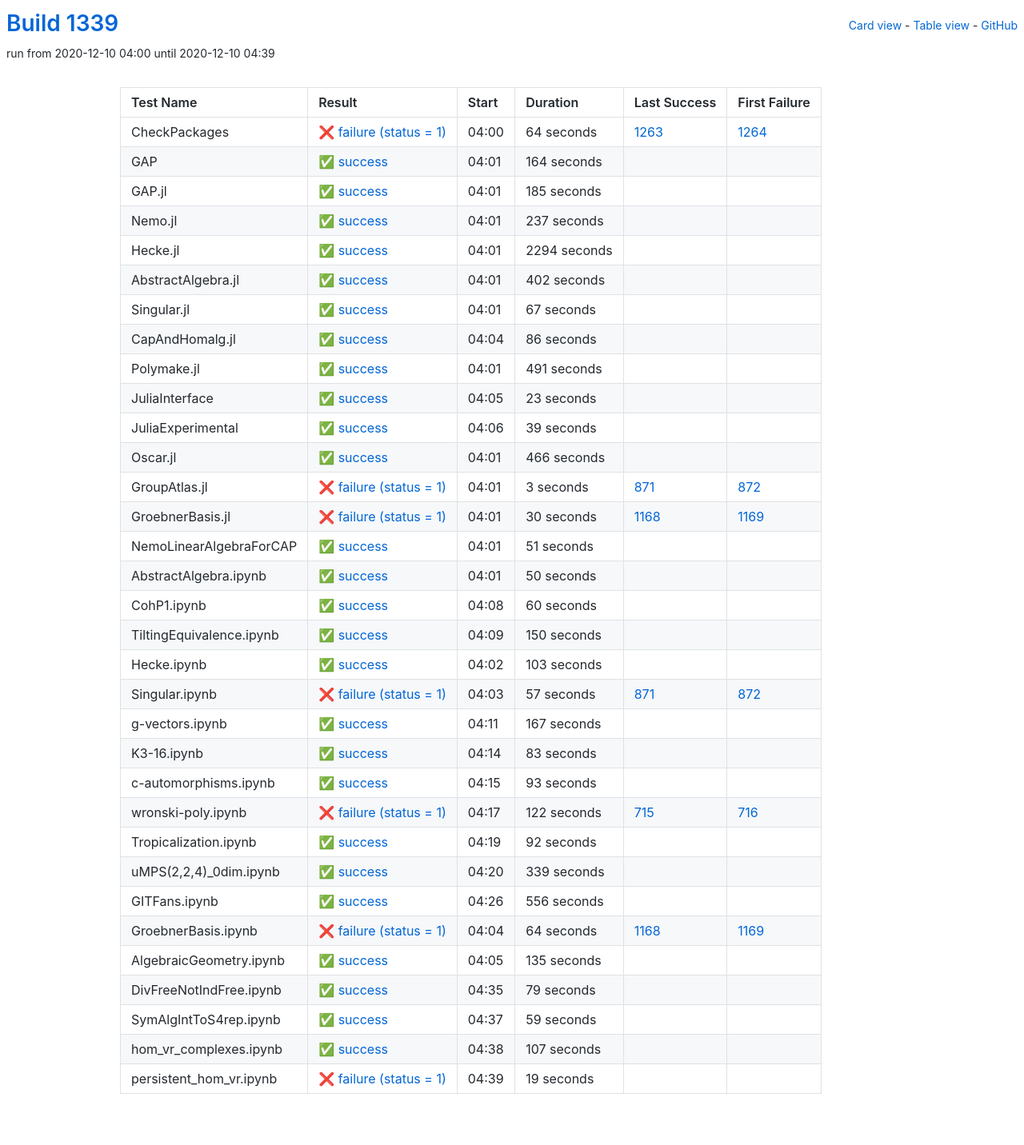
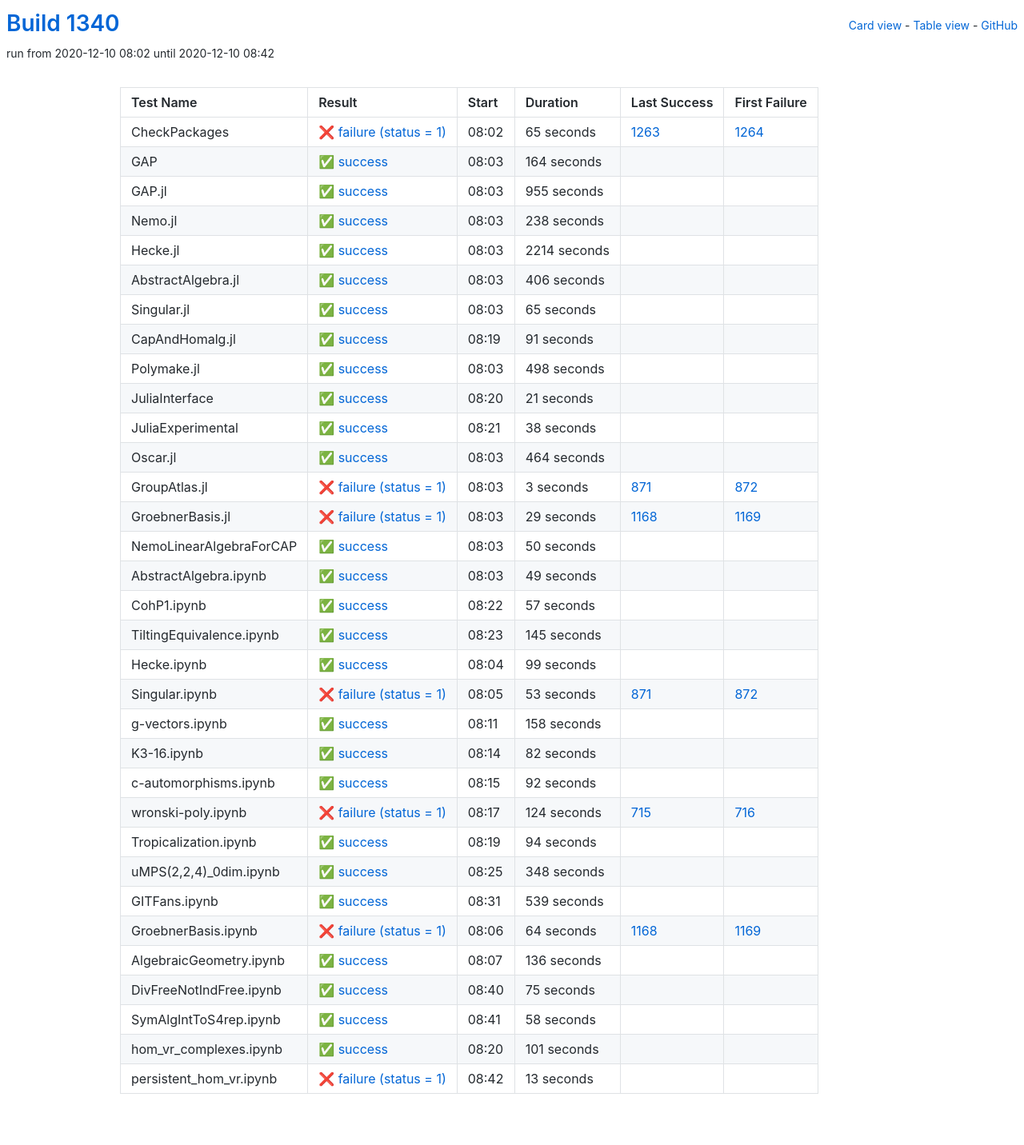
Before and after one commit to oscar-system/oscar-ci-status-stable, a Jekyll site: the page built from table.html, in a window 1280 px wide. Shown: the whole page at 80% size. Built offline with Jekyll 4.4.1, drawn with Linux system fonts in a browser that asks for light colours.

Commit message:
Build #1340

```diff
--- a/_data/ci.yml
+++ b/_data/ci.yml
@@ -1,6 +1,6 @@
 ---
-build: 1339
-build_url: https://oscarci.mathematik.uni-kl.de/job/oscar-stable/1339/
+build: 1340
+build_url: https://oscarci.mathematik.uni-kl.de/job/oscar-stable/1340/
 job: oscar-stable
 organization: oscar-system
 repo: oscar-ci-status-stable
@@ -8,20 +8,20 @@ repourl: https://github.com/oscar-system/oscar-ci-status-stable
 tests:
 - name: CheckPackages
   id: checkpackages
-  log: https://oscarci.mathematik.uni-kl.de/job/oscar-stable/1339/artifact/logs/build-1339/CheckPackages.log
-  start: 2020-12-10 04:00
+  log: https://oscarci.mathematik.uni-kl.de/job/oscar-stable/1340/artifact/logs/build-1340/CheckPackages.log
+  start: 2020-12-10 08:02
   success: false
   exitcode: 1
   status: failure
-  duration: 64
+  duration: 65
   last_success: 1263
   last_success_url: https://oscarci.mathematik.uni-kl.de/job/oscar-stable/1263/
   first_failure: 1264
   first_failure_url: https://oscarci.mathematik.uni-kl.de/job/oscar-stable/1264/
 - name: GAP
   id: gap
-  log: https://oscarci.mathematik.uni-kl.de/job/oscar-stable/1339/artifact/logs/build-1339/GAP.log
-  start: 2020-12-10 04:01
+  log: https://oscarci.mathematik.uni-kl.de/job/oscar-stable/1340/artifact/logs/build-1340/GAP.log
+  start: 2020-12-10 08:03
   success: true
   exitcode: 0
   status: success
@@ -32,128 +32,128 @@ tests:
   first_failure_url:
 - name: GAP.jl
   id: gap-jl
-  log: https://oscarci.mathematik.uni-kl.de/job/oscar-stable/1339/artifact/logs/build-1339/GAP.jl.log
-  start: 2020-12-10 04:01
+  log: https://oscarci.mathematik.uni-kl.de/job/oscar-stable/1340/artifact/logs/build-1340/GAP.jl.log
+  start: 2020-12-10 08:03
   success: true
   exitcode: 0
   status: success
-  duration: 185
+  duration: 955
   last_success: false
   last_success_url:
   first_failure: false
   first_failure_url:
 - name: Nemo.jl
   id: nemo-jl
-  log: https://oscarci.mathematik.uni-kl.de/job/oscar-stable/1339/artifact/logs/build-1339/Nemo.jl.log
-  start: 2020-12-10 04:01
+  log: https://oscarci.mathematik.uni-kl.de/job/oscar-stable/1340/artifact/logs/build-1340/Nemo.jl.log
+  start: 2020-12-10 08:03
   success: true
   exitcode: 0
   status: success
-  duration: 237
+  duration: 238
   last_success: false
   last_success_url:
   first_failure: false
   first_failure_url:
 - name: Hecke.jl
   id: hecke-jl
-  log: https://oscarci.mathematik.uni-kl.de/job/oscar-stable/1339/artifact/logs/build-1339/Hecke.jl.log
-  start: 2020-12-10 04:01
+  log: https://oscarci.mathematik.uni-kl.de/job/oscar-stable/1340/artifact/logs/build-1340/Hecke.jl.log
+  start: 2020-12-10 08:03
   success: true
   exitcode: 0
   status: success
-  duration: 2294
+  duration: 2214
   last_success: false
   last_success_url:
   first_failure: false
   first_failure_url:
 - name: AbstractAlgebra.jl
   id: abstractalgebra-jl
-  log: https://oscarci.mathematik.uni-kl.de/job/oscar-stable/1339/artifact/logs/build-1339/AbstractAlgebra.jl.log
-  start: 2020-12-10 04:01
+  log: https://oscarci.mathematik.uni-kl.de/job/oscar-stable/1340/artifact/logs/build-1340/AbstractAlgebra.jl.log
+  start: 2020-12-10 08:03
   success: true
   exitcode: 0
   status: success
-  duration: 402
+  duration: 406
   last_success: false
   last_success_url:
   first_failure: false
   first_failure_url:
 - name: Singular.jl
   id: singular-jl
-  log: https://oscarci.mathematik.uni-kl.de/job/oscar-stable/1339/artifact/logs/build-1339/Singular.jl.log
-  start: 2020-12-10 04:01
+  log: https://oscarci.mathematik.uni-kl.de/job/oscar-stable/1340/artifact/logs/build-1340/Singular.jl.log
+  start: 2020-12-10 08:03
   success: true
   exitcode: 0
   status: success
-  duration: 67
+  duration: 65
   last_success: false
   last_success_url:
   first_failure: false
   first_failure_url:
 - name: CapAndHomalg.jl
   id: capandhomalg-jl
-  log: https://oscarci.mathematik.uni-kl.de/job/oscar-stable/1339/artifact/logs/build-1339/CapAndHomalg.jl.log
-  start: 2020-12-10 04:04
+  log: https://oscarci.mathematik.uni-kl.de/job/oscar-stable/1340/artifact/logs/build-1340/CapAndHomalg.jl.log
+  start: 2020-12-10 08:19
   success: true
   exitcode: 0
   status: success
-  duration: 86
+  duration: 91
   last_success: false
   last_success_url:
   first_failure: false
   first_failure_url:
 - name: Polymake.jl
   id: polymake-jl
-  log: https://oscarci.mathematik.uni-kl.de/job/oscar-stable/1339/artifact/logs/build-1339/Polymake.jl.log
-  start: 2020-12-10 04:01
+  log: https://oscarci.mathematik.uni-kl.de/job/oscar-stable/1340/artifact/logs/build-1340/Polymake.jl.log
+  start: 2020-12-10 08:03
   success: true
   exitcode: 0
   status: success
-  duration: 491
+  duration: 498
   last_success: false
   last_success_url:
   first_failure: false
   first_failure_url:
 - name: JuliaInterface
   id: juliainterface
-  log: https://oscarci.mathematik.uni-kl.de/job/oscar-stable/1339/artifact/logs/build-1339/JuliaInterface.log
-  start: 2020-12-10 04:05
+  log: https://oscarci.mathematik.uni-kl.de/job/oscar-stable/1340/artifact/logs/build-1340/JuliaInterface.log
+  start: 2020-12-10 08:20
   success: true
   exitcode: 0
   status: success
-  duration: 23
+  duration: 21
   last_success: false
   last_success_url:
   first_failure: false
   first_failure_url:
 - name: JuliaExperimental
   id: juliaexperimental
-  log: https://oscarci.mathematik.uni-kl.de/job/oscar-stable/1339/artifact/logs/build-1339/JuliaExperimental.log
-  start: 2020-12-10 04:06
+  log: https://oscarci.mathematik.uni-kl.de/job/oscar-stable/1340/artifact/logs/build-1340/JuliaExperimental.log
+  start: 2020-12-10 08:21
   success: true
   exitcode: 0
   status: success
-  duration: 39
+  duration: 38
   last_success: false
   last_success_url:
   first_failure: false
   first_failure_url:
 - name: Oscar.jl
   id: oscar-jl
-  log: https://oscarci.mathematik.uni-kl.de/job/oscar-stable/1339/artifact/logs/build-1339/Oscar.jl.log
-  start: 2020-12-10 04:01
+  log: https://oscarci.mathematik.uni-kl.de/job/oscar-stable/1340/artifact/logs/build-1340/Oscar.jl.log
+  start: 2020-12-10 08:03
   success: true
   exitcode: 0
   status: success
-  duration: 466
+  duration: 464
   last_success: false
   last_success_url:
   first_failure: false
   first_failure_url:
 - name: GroupAtlas.jl
   id: groupatlas-jl
-  log: https://oscarci.mathematik.uni-kl.de/job/oscar-stable/1339/artifact/logs/build-1339/GroupAtlas.jl.log
-  start: 2020-12-10 04:01
+  log: https://oscarci.mathematik.uni-kl.de/job/oscar-stable/1340/artifact/logs/build-1340/GroupAtlas.jl.log
+  start: 2020-12-10 08:03
   success: false
   exitcode: 1
   status: failure
@@ -164,32 +164,20 @@ tests:
   first_failure_url: https://oscarci.mathematik.uni-kl.de/job/oscar-stable/872/
 - name: GroebnerBasis.jl
   id: groebnerbasis-jl
-  log: https://oscarci.mathematik.uni-kl.de/job/oscar-stable/1339/artifact/logs/build-1339/GroebnerBasis.jl.log
-  start: 2020-12-10 04:01
+  log: https://oscarci.mathematik.uni-kl.de/job/oscar-stable/1340/artifact/logs/build-1340/GroebnerBasis.jl.log
+  start: 2020-12-10 08:03
   success: false
   exitcode: 1
   status: failure
-  duration: 30
+  duration: 29
   last_success: 1168
   last_success_url: https://oscarci.mathematik.uni-kl.de/job/oscar-stable/1168/
   first_failure: 1169
   first_failure_url: https://oscarci.mathematik.uni-kl.de/job/oscar-stable/1169/
 - name: NemoLinearAlgebraForCAP
   id: nemolinearalgebraforcap
-  log: https://oscarci.mathematik.uni-kl.de/job/oscar-stable/1339/artifact/logs/build-1339/NemoLinearAlgebraForCAP.log
-  start: 2020-12-10 04:01
-  success: true
-  exitcode: 0
-  status: success
-  duration: 51
-  last_success: false
-  last_success_url:
-  first_failure: false
-  first_failure_url:
-- name: AbstractAlgebra.ipynb
-  id: abstractalgebra-ipynb
-  log: https://oscarci.mathematik.uni-kl.de/job/oscar-stable/1339/artifact/logs/build-1339/AbstractAlgebra.ipynb.log
-  start: 2020-12-10 04:01
+  log: https://oscarci.mathematik.uni-kl.de/job/oscar-stable/1340/artifact/logs/build-1340/NemoLinearAlgebraForCAP.log
+  start: 2020-12-10 08:03
   success: true
   exitcode: 0
   status: success
@@ -198,106 +186,94 @@ tests:
   last_success_url:
   first_failure: false
   first_failure_url:
-- name: CohP1.ipynb
-  id: cohp1-ipynb
-  log: https://oscarci.mathematik.uni-kl.de/job/oscar-stable/1339/artifact/logs/build-1339/CohP1.ipynb.log
-  start: 2020-12-10 04:08
+- name: AbstractAlgebra.ipynb
+  id: abstractalgebra-ipynb
+  log: https://oscarci.mathematik.uni-kl.de/job/oscar-stable/1340/artifact/logs/build-1340/AbstractAlgebra.ipynb.log
+  start: 2020-12-10 08:03
   success: true
   exitcode: 0
   status: success
-  duration: 60
+  duration: 49
+  last_success: false
+  last_success_url:
+  first_failure: false
+  first_failure_url:
+- name: CohP1.ipynb
+  id: cohp1-ipynb
+  log: https://oscarci.mathematik.uni-kl.de/job/oscar-stable/1340/artifact/logs/build-1340/CohP1.ipynb.log
+  start: 2020-12-10 08:22
+  success: true
+  exitcode: 0
+  status: success
+  duration: 57
   last_success: false
   last_success_url:
   first_failure: false
   first_failure_url:
 - name: TiltingEquivalence.ipynb
   id: tiltingequivalence-ipynb
-  log: https://oscarci.mathematik.uni-kl.de/job/oscar-stable/1339/artifact/logs/build-1339/TiltingEquivalence.ipynb.log
-  start: 2020-12-10 04:09
+  log: https://oscarci.mathematik.uni-kl.de/job/oscar-stable/1340/artifact/logs/build-1340/TiltingEquivalence.ipynb.log
+  start: 2020-12-10 08:23
   success: true
   exitcode: 0
   status: success
-  duration: 150
+  duration: 145
   last_success: false
   last_success_url:
   first_failure: false
   first_failure_url:
 - name: Hecke.ipynb
   id: hecke-ipynb
-  log: https://oscarci.mathematik.uni-kl.de/job/oscar-stable/1339/artifact/logs/build-1339/Hecke.ipynb.log
-  start: 2020-12-10 04:02
+  log: https://oscarci.mathematik.uni-kl.de/job/oscar-stable/1340/artifact/logs/build-1340/Hecke.ipynb.log
+  start: 2020-12-10 08:04
   success: true
   exitcode: 0
   status: success
-  duration: 103
+  duration: 99
   last_success: false
   last_success_url:
   first_failure: false
   first_failure_url:
 - name: Singular.ipynb
   id: singular-ipynb
-  log: https://oscarci.mathematik.uni-kl.de/job/oscar-stable/1339/artifact/logs/build-1339/Singular.ipynb.log
-  start: 2020-12-10 04:03
+  log: https://oscarci.mathematik.uni-kl.de/job/oscar-stable/1340/artifact/logs/build-1340/Singular.ipynb.log
+  start: 2020-12-10 08:05
   success: false
   exitcode: 1
   status: failure
-  duration: 57
+  duration: 53
   last_success: 871
   last_success_url: https://oscarci.mathematik.uni-kl.de/job/oscar-stable/871/
   first_failure: 872
   first_failure_url: https://oscarci.mathematik.uni-kl.de/job/oscar-stable/872/
 - name: g-vectors.ipynb
   id: g-vectors-ipynb
-  log: https://oscarci.mathematik.uni-kl.de/job/oscar-stable/1339/artifact/logs/build-1339/g-vectors.ipynb.log
-  start: 2020-12-10 04:11
+  log: https://oscarci.mathematik.uni-kl.de/job/oscar-stable/1340/artifact/logs/build-1340/g-vectors.ipynb.log
+  start: 2020-12-10 08:11
   success: true
   exitcode: 0
   status: success
-  duration: 167
+  duration: 158
   last_success: false
   last_success_url:
   first_failure: false
   first_failure_url:
 - name: K3-16.ipynb
   id: k3-16-ipynb
-  log: https://oscarci.mathematik.uni-kl.de/job/oscar-stable/1339/artifact/logs/build-1339/K3-16.ipynb.log
-  start: 2020-12-10 04:14
+  log: https://oscarci.mathematik.uni-kl.de/job/oscar-stable/1340/artifact/logs/build-1340/K3-16.ipynb.log
+  start: 2020-12-10 08:14
   success: true
   exitcode: 0
   status: success
-  duration: 83
+  duration: 82
   last_success: false
   last_success_url:
   first_failure: false
   first_failure_url:
 - name: c-automorphisms.ipynb
   id: c-automorphisms-ipynb
-  log: https://oscarci.mathematik.uni-kl.de/job/oscar-stable/1339/artifact/logs/build-1339/c-automorphisms.ipynb.log
-  start: 2020-12-10 04:15
-  success: true
-  exitcode: 0
-  status: success
-  duration: 93
-  last_success: false
-  last_success_url:
-  first_failure: false
-  first_failure_url:
-- name: wronski-poly.ipynb
-  id: wronski-poly-ipynb
-  log: https://oscarci.mathematik.uni-kl.de/job/oscar-stable/1339/artifact/logs/build-1339/wronski-poly.ipynb.log
-  start: 2020-12-10 04:17
-  success: false
-  exitcode: 1
-  status: failure
-  duration: 122
-  last_success: 715
-  last_success_url: https://oscarci.mathematik.uni-kl.de/job/oscar-stable/715/
-  first_failure: 716
-  first_failure_url: https://oscarci.mathematik.uni-kl.de/job/oscar-stable/716/
-- name: Tropicalization.ipynb
-  id: tropicalization-ipynb
-  log: https://oscarci.mathematik.uni-kl.de/job/oscar-stable/1339/artifact/logs/build-1339/Tropicalization.ipynb.log
-  start: 2020-12-10 04:19
+  log: https://oscarci.mathematik.uni-kl.de/job/oscar-stable/1340/artifact/logs/build-1340/c-automorphisms.ipynb.log
+  start: 2020-12-10 08:15
   success: true
   exitcode: 0
   status: success
@@ -306,34 +282,58 @@ tests:
   last_success_url:
   first_failure: false
   first_failure_url:
-- name: uMPS(2,2,4)_0dim.ipynb
-  id: umps-2-2-4-0dim-ipynb
-  log: https://oscarci.mathematik.uni-kl.de/job/oscar-stable/1339/artifact/logs/build-1339/uMPS-2-2-4-_0dim.ipynb.log
-  start: 2020-12-10 04:20
+- name: wronski-poly.ipynb
+  id: wronski-poly-ipynb
+  log: https://oscarci.mathematik.uni-kl.de/job/oscar-stable/1340/artifact/logs/build-1340/wronski-poly.ipynb.log
+  start: 2020-12-10 08:17
+  success: false
+  exitcode: 1
+  status: failure
+  duration: 124
+  last_success: 715
+  last_success_url: https://oscarci.mathematik.uni-kl.de/job/oscar-stable/715/
+  first_failure: 716
+  first_failure_url: https://oscarci.mathematik.uni-kl.de/job/oscar-stable/716/
+- name: Tropicalization.ipynb
+  id: tropicalization-ipynb
+  log: https://oscarci.mathematik.uni-kl.de/job/oscar-stable/1340/artifact/logs/build-1340/Tropicalization.ipynb.log
+  start: 2020-12-10 08:19
   success: true
   exitcode: 0
   status: success
-  duration: 339
+  duration: 94
+  last_success: false
+  last_success_url:
+  first_failure: false
+  first_failure_url:
+- name: uMPS(2,2,4)_0dim.ipynb
+  id: umps-2-2-4-0dim-ipynb
+  log: https://oscarci.mathematik.uni-kl.de/job/oscar-stable/1340/artifact/logs/build-1340/uMPS-2-2-4-_0dim.ipynb.log
+  start: 2020-12-10 08:25
+  success: true
+  exitcode: 0
+  status: success
+  duration: 348
   last_success: false
   last_success_url:
   first_failure: false
   first_failure_url:
 - name: GITFans.ipynb
   id: gitfans-ipynb
-  log: https://oscarci.mathematik.uni-kl.de/job/oscar-stable/1339/artifact/logs/build-1339/GITFans.ipynb.log
-  start: 2020-12-10 04:26
+  log: https://oscarci.mathematik.uni-kl.de/job/oscar-stable/1340/artifact/logs/build-1340/GITFans.ipynb.log
+  start: 2020-12-10 08:31
   success: true
   exitcode: 0
   status: success
-  duration: 556
+  duration: 539
   last_success: false
   last_success_url:
   first_failure: false
   first_failure_url:
 - name: GroebnerBasis.ipynb
   id: groebnerbasis-ipynb
-  log: https://oscarci.mathematik.uni-kl.de/job/oscar-stable/1339/artifact/logs/build-1339/GroebnerBasis.ipynb.log
-  start: 2020-12-10 04:04
+  log: https://oscarci.mathematik.uni-kl.de/job/oscar-stable/1340/artifact/logs/build-1340/GroebnerBasis.ipynb.log
+  start: 2020-12-10 08:06
   success: false
   exitcode: 1
   status: failure
@@ -344,60 +344,60 @@ tests:
   first_failure_url: https://oscarci.mathematik.uni-kl.de/job/oscar-stable/1169/
 - name: AlgebraicGeometry.ipynb
   id: algebraicgeometry-ipynb
-  log: https://oscarci.mathematik.uni-kl.de/job/oscar-stable/1339/artifact/logs/build-1339/AlgebraicGeometry.ipynb.log
-  start: 2020-12-10 04:05
+  log: https://oscarci.mathematik.uni-kl.de/job/oscar-stable/1340/artifact/logs/build-1340/AlgebraicGeometry.ipynb.log
+  start: 2020-12-10 08:07
   success: true
   exitcode: 0
   status: success
-  duration: 135
+  duration: 136
   last_success: false
   last_success_url:
   first_failure: false
   first_failure_url:
 - name: DivFreeNotIndFree.ipynb
   id: divfreenotindfree-ipynb
-  log: https://oscarci.mathematik.uni-kl.de/job/oscar-stable/1339/artifact/logs/build-1339/DivFreeNotIndFree.ipynb.log
-  start: 2020-12-10 04:35
+  log: https://oscarci.mathematik.uni-kl.de/job/oscar-stable/1340/artifact/logs/build-1340/DivFreeNotIndFree.ipynb.log
+  start: 2020-12-10 08:40
   success: true
   exitcode: 0
   status: success
-  duration: 79
+  duration: 75
   last_success: false
   last_success_url:
   first_failure: false
   first_failure_url:
 - name: SymAlgIntToS4rep.ipynb
   id: symalginttos4rep-ipynb
-  log: https://oscarci.mathematik.uni-kl.de/job/oscar-stable/1339/artifact/logs/build-1339/SymAlgIntToS4rep.ipynb.log
-  start: 2020-12-10 04:37
+  log: https://oscarci.mathematik.uni-kl.de/job/oscar-stable/1340/artifact/logs/build-1340/SymAlgIntToS4rep.ipynb.log
+  start: 2020-12-10 08:41
   success: true
   exitcode: 0
   status: success
-  duration: 59
+  duration: 58
   last_success: false
   last_success_url:
   first_failure: false
   first_failure_url:
 - name: hom_vr_complexes.ipynb
   id: hom-vr-complexes-ipynb
-  log: https://oscarci.mathematik.uni-kl.de/job/oscar-stable/1339/artifact/logs/build-1339/hom_vr_complexes.ipynb.log
-  start: 2020-12-10 04:38
+  log: https://oscarci.mathematik.uni-kl.de/job/oscar-stable/1340/artifact/logs/build-1340/hom_vr_complexes.ipynb.log
+  start: 2020-12-10 08:20
   success: true
   exitcode: 0
   status: success
-  duration: 107
+  duration: 101
   last_success: false
   last_success_url:
   first_failure: false
   first_failure_url:
 - name: persistent_hom_vr.ipynb
   id: persistent-hom-vr-ipynb
-  log: https://oscarci.mathematik.uni-kl.de/job/oscar-stable/1339/artifact/logs/build-1339/persistent_hom_vr.ipynb.log
-  start: 2020-12-10 04:39
+  log: https://oscarci.mathematik.uni-kl.de/job/oscar-stable/1340/artifact/logs/build-1340/persistent_hom_vr.ipynb.log
+  start: 2020-12-10 08:42
   success: false
   exitcode: 1
   status: failure
-  duration: 19
+  duration: 13
   last_success: false
   last_success_url:
   first_failure: false
```
Also changed, not shown: README.md.
